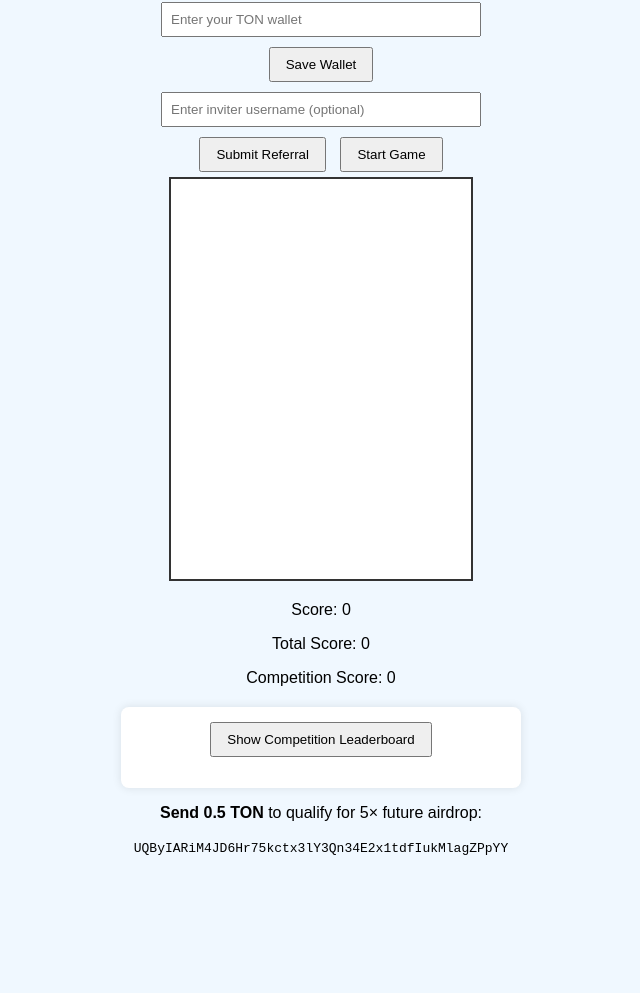
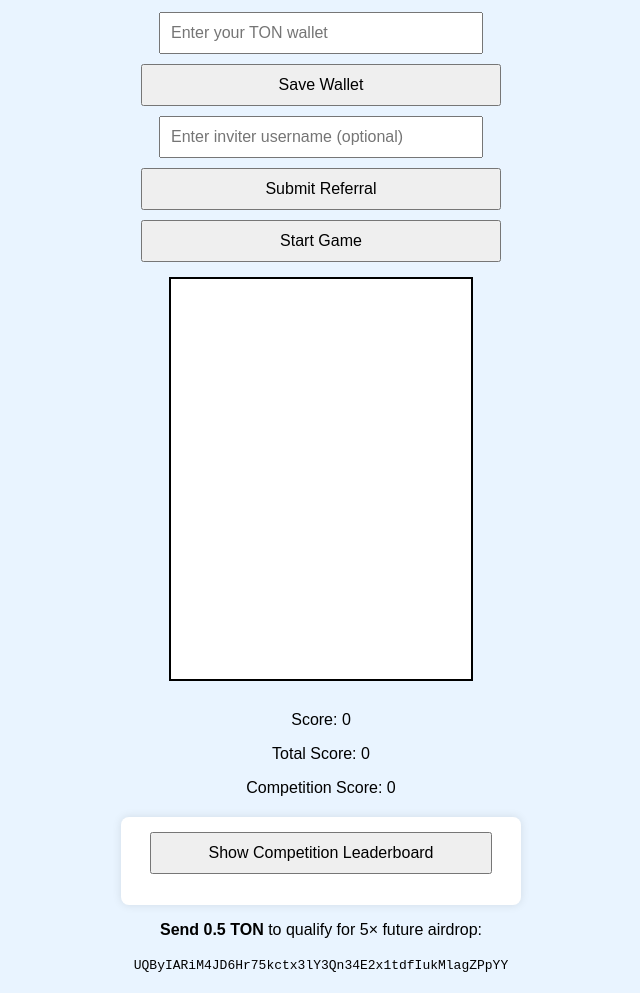
Before and after one commit to Yoruba4/TonDropGame, a plain HTML site: page index.html in a window 1280 px wide. Shown: the part 81-1074 px from the top of the page, without its empty margins (319-959 px from the left). Before the commit the page ends 947 px from the top, so only its background shows below. Drawn offline with Linux system fonts and the light colour scheme; a script that the page names is missing.

Commit message:
Update index.html

```diff
--- a/index.html
+++ b/index.html
@@ -6,39 +6,71 @@
   <title>TonDrop Game</title>
   <link rel="stylesheet" href="style.css" />
   <script src="https://telegram.org/js/telegram-web-app.js"></script>
+  <style>
+    body {
+      font-family: sans-serif;
+      margin: 0;
+      padding: 10px;
+      background: #e9f4ff;
+    }
+
+    .container {
+      max-width: 400px;
+      margin: auto;
+      text-align: center;
+    }
+
+    input, button {
+      padding: 10px;
+      margin: 5px 0;
+      width: 90%;
+      font-size: 16px;
+    }
+
+    canvas {
+      border: 2px solid black;
+      margin: 10px 0;
+      max-width: 100%;
+      height: auto;
+    }
+
+    .leaderboard {
+      margin-top: 20px;
+      background: #fff;
+      padding: 10px;
+      border-radius: 8px;
+    }
+
+    #leaderboardList {
+      list-style: none;
+      padding-left: 0;
+    }
+  </style>
 </head>
 <body>
   <div class="container">
     <h2>TonDrop Game</h2>
 
-    <!-- Wallet Input -->
     <input type="text" id="walletInput" placeholder="Enter your TON wallet" />
     <button onclick="saveWallet()">Save Wallet</button>
 
-    <!-- Referral Input -->
     <input type="text" id="referralInput" placeholder="Enter inviter username (optional)" />
     <button onclick="submitReferral()">Submit Referral</button>
 
-    <!-- Game Section -->
     <button id="startBtn" onclick="startGame()">Start Game</button>
     <canvas id="gameCanvas" width="300" height="400"></canvas>
 
-    <!-- Score Displays -->
     <p id="currentScore">Score: 0</p>
     <p id="totalScore">Total Score: 0</p>
     <p id="competitionScore">Competition Score: 0</p>
 
-    <!-- Leaderboard Section -->
     <div class="leaderboard">
       <button id="toggleLeaderboard" onclick="switchLeaderboard()">Show Competition Leaderboard</button>
       <ul id="leaderboardList"></ul>
     </div>
 
-    <!-- Airdrop Info -->
-    <div>
-      <p><strong>Send 0.5 TON</strong> to qualify for 5× future airdrop:</p>
-      <code>UQByIARiM4JD6Hr75kctx3lY3Qn34E2x1tdfIukMlagZPpYY</code>
-    </div>
+    <p><strong>Send 0.5 TON</strong> to qualify for 5× future airdrop:</p>
+    <code>UQByIARiM4JD6Hr75kctx3lY3Qn34E2x1tdfIukMlagZPpYY</code>
   </div>
 
   <script src="script.js"></script>
```
